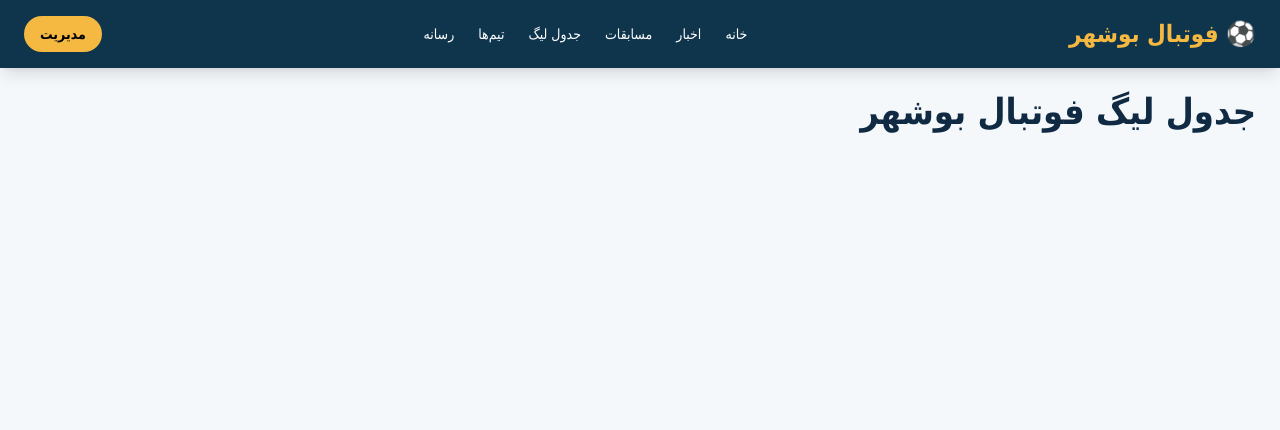
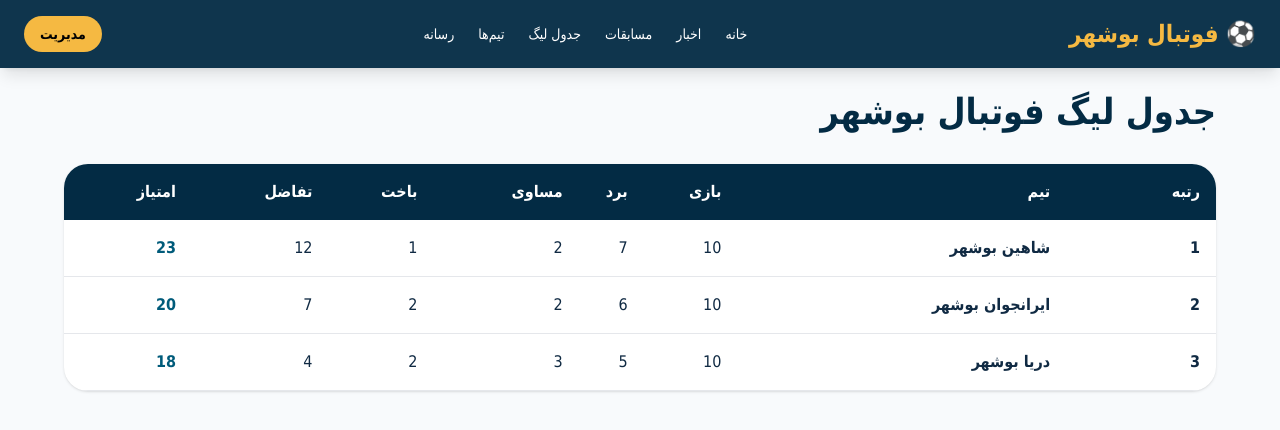
Before and after one commit to mdarzand0315-sys/football-bushehr-v2, a Next.js app: page /table in a window 1280 px wide. Shown: the top 430 px of the page. Built offline with nearby package versions, Linux system fonts and the light colour scheme; no server answers.

Commit message:
Create dynamic league table page UI

```diff
--- a/app/table/page.tsx
+++ b/app/table/page.tsx
@@ -1,6 +1,53 @@
+"use client";
+
+import { useEffect, useState } from "react";
 
 export default function TablePage(){
- return <main className="p-6">
- <h1 className="text-4xl font-black">جدول لیگ فوتبال بوشهر</h1>
- </main>
+  const [table,setTable]=useState<any[]>([]);
+
+  useEffect(()=>{
+    fetch('/api/table')
+      .then(r=>r.json())
+      .then(data=>setTable(Array.isArray(data)?data:[]))
+      .catch(()=>setTable([]));
+  },[]);
+
+  const demo = [
+    {team:'شاهین بوشهر',p:10,w:7,d:2,l:1,g:'18:6',gd:12,pts:23},
+    {team:'ایرانجوان بوشهر',p:10,w:6,d:2,l:2,g:'15:8',gd:7,pts:20},
+    {team:'دریا بوشهر',p:10,w:5,d:3,l:2,g:'13:9',gd:4,pts:18}
+  ];
+
+  const rows = table.length ? table : demo;
+
+  return (
+    <main className="p-6 bg-slate-50 min-h-screen text-right">
+      <div className="max-w-6xl mx-auto">
+        <h1 className="text-4xl font-black text-[#032B44] mb-8">جدول لیگ فوتبال بوشهر</h1>
+        <div className="bg-white rounded-3xl shadow overflow-hidden">
+          <table className="w-full">
+            <thead className="bg-[#032B44] text-white">
+              <tr>
+                <th className="p-4">رتبه</th><th>تیم</th><th>بازی</th><th>برد</th><th>مساوی</th><th>باخت</th><th>تفاضل</th><th>امتیاز</th>
+              </tr>
+            </thead>
+            <tbody>
+              {rows.map((item,index)=>(
+                <tr key={index} className="border-b">
+                  <td className="p-4 font-bold">{index+1}</td>
+                  <td className="font-bold">{item.team || item.name}</td>
+                  <td>{item.p || item.played || 0}</td>
+                  <td>{item.wins || item.w || 0}</td>
+                  <td>{item.draws || item.d || 0}</td>
+                  <td>{item.losses || item.l || 0}</td>
+                  <td>{item.gd || 0}</td>
+                  <td className="font-black text-[#005B7A]">{item.pts || item.points || 0}</td>
+                </tr>
+              ))}
+            </tbody>
+          </table>
+        </div>
+      </div>
+    </main>
+  );
 }
```
